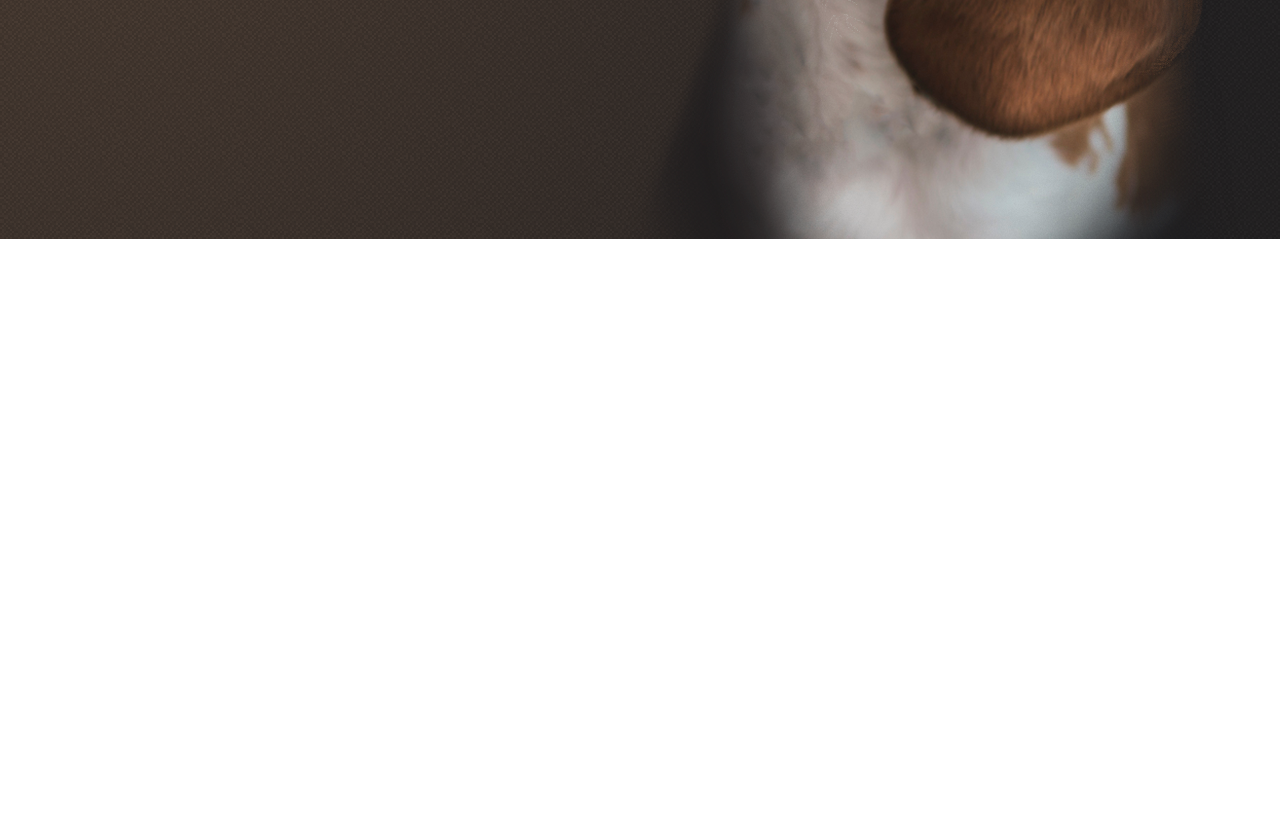
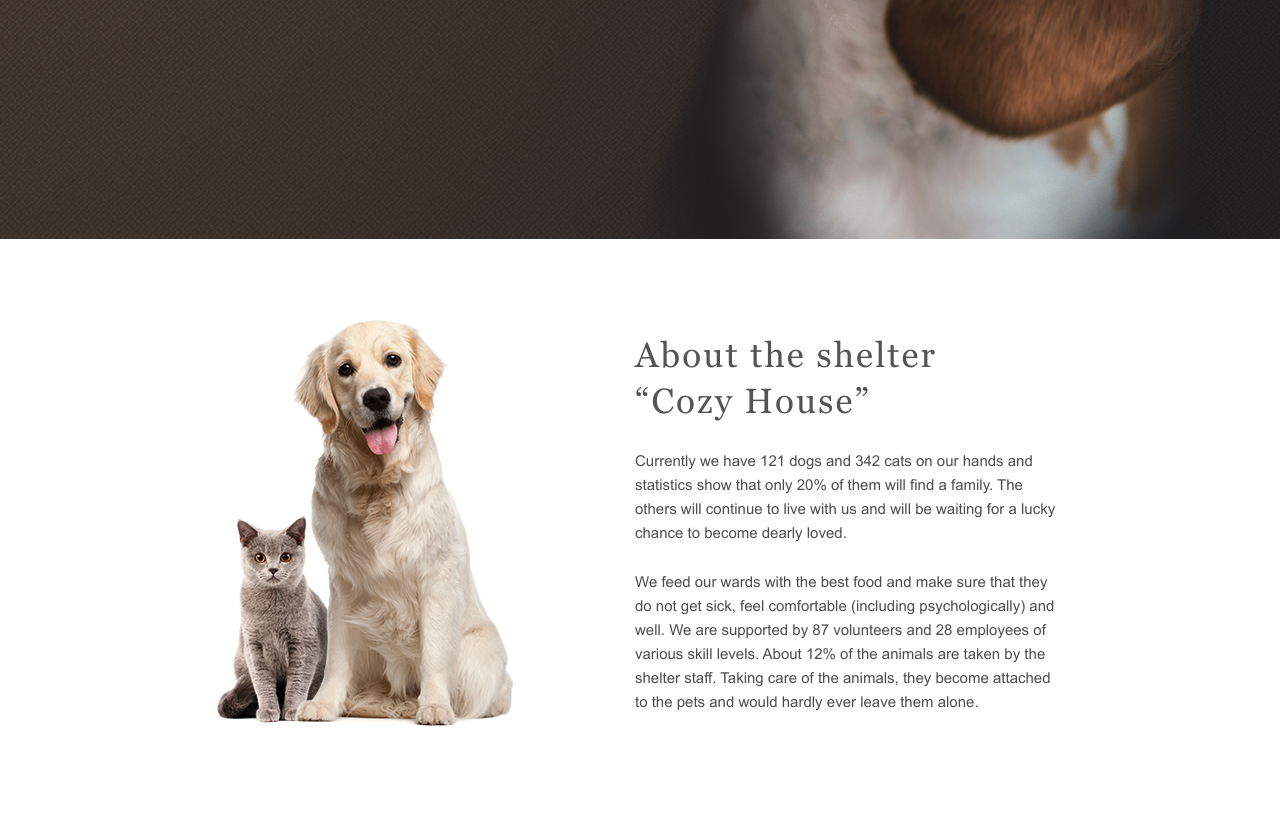
Before and after one commit to SerpentSveta/projects-rs-school, a plain HTML site: page shelter/index.html in a window 1280 px wide. Shown: the part 669-1496 px from the top of the page. Before the commit the page ends 908 px from the top, so only its background shows below. Drawn offline with Linux system fonts and the light colour scheme.

Commit message:
feat: add About

```diff
--- a/shelter/index.html
+++ b/shelter/index.html
@@ -20,7 +20,8 @@
                 </div>
                 <nav class="nav header__nav">
                     <ul class="nav__list">
-                        <li class="nav__item"><a class="link color-background active" href="#">About the shelter</a></li>
+                        <li class="nav__item"><a class="link color-background active" href="#">About the shelter</a>
+                        </li>
                         <li class="nav__item"><a class="link color-background" href="#">Our pets</a></li>
                         <li class="nav__item"><a class="link color-background" href="#">Help the shelter</a></li>
                         <li class="nav__item"><a class="link color-background" href="#">Contacts</a></li>
@@ -34,11 +35,34 @@
             <div class="container hero__container">
                 <div class="hero__content">
                     <h1 class="hero__title">Not only people <br>need a house</h1>
-                    <p class="hero__text">We offer to give a chance to a little and nice puppy with an extremely wide and open heart. He or she will love you more
-                    than anybody else in the world, you will see!</p>
+                    <p class="hero__text">We offer to give a chance to a little and nice puppy with an extremely wide
+                        and open heart. He or she will love you more
+                        than anybody else in the world, you will see!</p>
                     <a class="button button_colorized" href="">Make a friend</a>
                 </div>
                 <img class="hero__img" src="./assets/img/start-screen-puppy.png" width="698" alt="Puppy need a house">
+            </div>
+        </section>
+        <section class="about">
+            <div class="container about__container">
+                <div class="about__row">
+                    <img class="about__img" src="./assets/img/about-pets.png" width="300" alt="Кошка с собачкой">
+                    <div class="about__content">
+                        <h2 class="about__title title-h2">About the shelter <br>“Cozy House”</h2>
+                        <p class="about__text">Currently we have 121 dogs and 342 cats on our hands and statistics show
+                            that only 20% of them will find a family. The
+                            others will continue to live with us and will be waiting for a lucky chance to become dearly
+                            loved.</p>
+                        <p class="about__text">We feed our wards with the best food and make sure that they do not get
+                            sick, feel comfortable (including
+                            psychologically) and well. We are supported by 87 volunteers and 28 employees of various
+                            skill levels. About 12% of the
+                            animals are taken by the shelter staff. Taking care of the animals, they become attached to
+                            the pets and would hardly
+                            ever leave them alone.</p>
+                    </div>
+                </div>
+            </div>
             </div>
         </section>
     </main>
--- a/shelter/style.css
+++ b/shelter/style.css
@@ -176,6 +176,7 @@ ul {
 }
 
 .logo__subtitle {
+    padding-left: 5px;
     font-family: var(--second-family);
     font-size: 13px;
     letter-spacing: 0.1em;
@@ -193,6 +194,11 @@ ul {
     align-items: center;
 }
 
+.header__nav {
+    padding-bottom: 3px;
+    padding-right: 2px;
+}
+
 .nav__list {
     display: flex;
     gap: 35px;
@@ -200,11 +206,14 @@ ul {
 }
 
 /* Hero */
+.hero {
+    background: url("./assets/img/background-shelter.png"), radial-gradient(100% 215.42% at 0% 0%, #5B483A 0%, #262425 100%), #211F20;
+    margin-top: -90px;
+}
+
 .hero__container {
     display: flex;
     justify-content: space-between;
-    background: url("./assets/img/background-shelter.png"), radial-gradient(100% 215.42% at 0% 0%, #5B483A 0%, #262425 100%), #211F20;
-    margin-top: -90px;
 }
 
 .hero__content {
@@ -234,3 +243,41 @@ ul {
     line-height: 160%;
     color: var(--color-dark-s);
 }
+
+/* About */
+.about__container {
+    background: var(--color-light-xl);
+}
+
+.about__row {
+    padding: 80px 175px 100px;
+    display: flex;
+    justify-content: center;
+    gap: 120px;
+}
+
+.about__content {
+    display: flex;
+    flex-direction: column;
+    gap: 25px;
+}
+
+.title-h2 {
+    margin: 0;
+    font-size: 35px;
+    font-weight: 400;
+    line-height: 130%;
+    letter-spacing: 0.06em;
+    color: var(--color-dark-l);
+}
+
+.about__title {
+    padding-top: 14px;
+}
+
+.about__text {
+    margin: 0;
+    font-family: var(--second-family);
+    line-height: 160%;
+    color: var(--color-dark-xl);
+}
```
Also changed, not shown: shelter/assets/img/about-pets.png (added).
